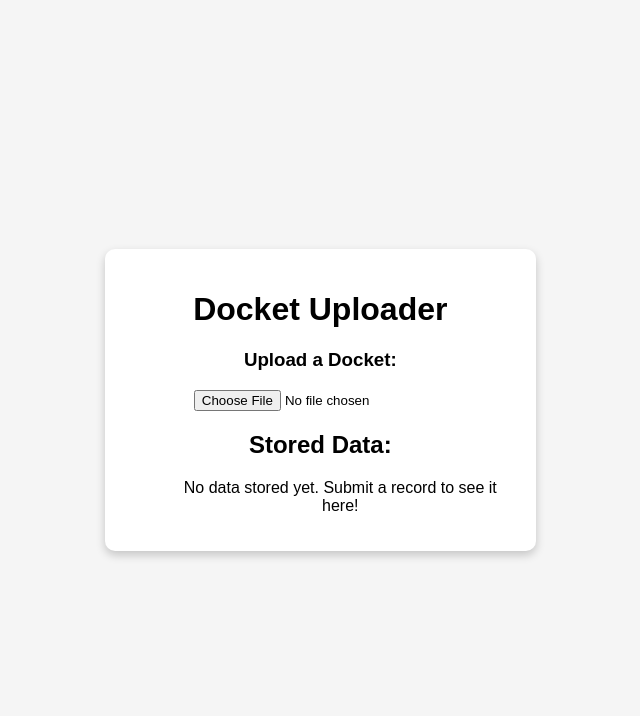
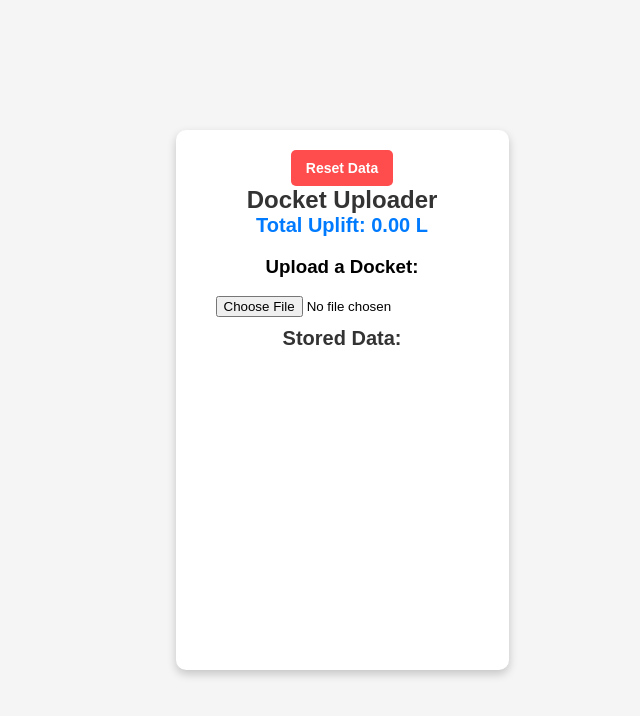
Before and after one commit to joesch21/hydrantextract, a React (Create React App) app: page / in a window 1280 px wide. Shown: the top 716 px of the page, without its empty margins (318-958 px from the left). Built offline with nearby package versions, Linux system fonts and the light colour scheme.

Commit message:
updated form

```diff
--- a/src/App.css
+++ b/src/App.css
@@ -1,3 +1,4 @@
+/* General Body Styling */
 body {
   font-family: Arial, sans-serif;
   margin: 0;
@@ -9,16 +10,20 @@ body {
   background-color: #f5f5f5;
 }
 
+/* Application Container Styling */
 .App {
   text-align: center;
   padding: 20px;
   background: white;
   border-radius: 10px;
   box-shadow: 0 4px 10px rgba(0, 0, 0, 0.2);
-  width: 90%;
-  max-width: 600px;
+  width: 100%;
+  max-width: 700px;
+  position: relative; /* For positioning the Reset button */
+  min-height: 500px; /* Ensure a minimum height for consistent layout */
 }
 
+/* General Button Styling */
 button {
   padding: 10px 20px;
   font-size: 18px;
@@ -33,7 +38,86 @@ button:disabled {
   background-color: #cccccc;
 }
 
+/* Reset Button Styling */
+.reset-button {
+  position: bottom;
+  top: 600px; /* Vertical placement near the top */
+  right: 10px; /* Horizontal placement to the right */
+  background-color: #ff4c4c;
+  color: white;
+  border: none;
+  border-radius: 5px;
+  padding: 10px 15px;
+  cursor: pointer;
+  font-size: 14px;
+  font-weight: bold;
+}
+
+.reset-button:hover {
+  background-color: #ff1c1c;
+}
+
+.reset-button:active {
+  background-color: #e60000;
+}
+
+/* Image Styling */
 img {
   margin-top: 10px;
   max-width: 100%;
+  border-radius: 5px; /* Slight rounding for aesthetic purposes */
 }
+
+/* Styling for Stored Data List */
+ul {
+  list-style-type: none;
+  padding: 0;
+}
+
+li {
+  text-align: left;
+  margin: 20px 0;
+  padding: 10px;
+  background: #f9f9f9;
+  border: 1px solid #ddd;
+  border-radius: 5px;
+}
+
+/* Heading 1 Styling */
+h1 {
+  margin: 0;
+  font-size: 24px;
+  color: #333;
+}
+
+h2 {
+  margin-top: 10px;
+  font-size: 20px;
+  color: #333;
+}
+
+h2:first-of-type {
+  margin-top: 0;
+  font-weight: bold;
+  color: #007bff; /* Blue color for emphasis */
+}
+
+
+.next-docket-button {
+  margin-top: 20px;
+  padding: 10px 20px;
+  font-size: 16px;
+  background-color: #28a745;
+  color: white;
+  border: none;
+  border-radius: 5px;
+  cursor: pointer;
+}
+
+.next-docket-button:hover {
+  background-color: #218838;
+}
+
+.next-docket-button:active {
+  background-color: #1e7e34;
+}
--- a/src/App.js
+++ b/src/App.js
@@ -1,62 +1,94 @@
 import React, { useState, useEffect } from "react";
 import CameraCapture from "./components/cameracapture";
 import TextExtractor from "./components/textextractor";
-import { fetchData } from "./components/dbHelper";
+import { fetchData, initDatabase } from "./components/dbHelper";
+import Dexie from "dexie"; // Import Dexie for reset functionality
 import "./App.css";
 
 const App = () => {
-  const [image, setImage] = useState(null); // State to hold the captured image
-  const [storedData, setStoredData] = useState([]); // State to hold the fetched records from Dexie
+  const [image, setImage] = useState(null);
+  const [storedData, setStoredData] = useState([]);
+  const [totalUplift, setTotalUplift] = useState(0);
 
-  /**
-   * Fetch and load stored data from the database
-   */
+  // Load stored data from Dexie
   const loadStoredData = async () => {
     try {
-      const data = await fetchData(); // Fetch data from Dexie.js
-      console.log("Fetched records:", data);
-      setStoredData(data || []); // Set the state with fetched data or an empty array if none
+      const data = await fetchData(); // Fetch data from the database
+      setStoredData(data || []);
     } catch (error) {
       console.error("Error fetching stored data:", error);
     }
   };
 
-  /**
-   * Initialize by loading stored data when the component mounts
-   */
   useEffect(() => {
+    // Initialize the database and load stored data on component mount
+    initDatabase();
     loadStoredData();
   }, []);
 
+  // Calculate the running total whenever storedData changes
+  useEffect(() => {
+    const calculateTotalUplift = () => {
+      const total = storedData.reduce((sum, record) => {
+        const upliftValue = parseFloat(record.uplift || 0); // Safely parse uplift value
+        return sum + upliftValue;
+      }, 0);
+      setTotalUplift(total);
+    };
+
+    calculateTotalUplift();
+  }, [storedData]);
+
+  // Function to reset all data in the database
+  const handleResetData = async () => {
+    try {
+      await Dexie.delete("RefuelDatabase"); // Delete the entire Dexie database
+      alert("All data has been reset!");
+      setStoredData([]); // Clear the state after reset
+      setTotalUplift(0); // Reset the running total
+    } catch (error) {
+      console.error("Error resetting database:", error);
+    }
+  };
+
+  // Function to clear the current image and allow for new uploads
+  const handleNextDocket = () => {
+    setImage(null); // Clear the current image
+  };
+
   return (
     <div className="App">
+      <button className="reset-button" onClick={handleResetData}>
+        Reset Data
+      </button>
       <h1>Docket Uploader</h1>
 
-      {/* Camera Capture or Text Extraction */}
-      {!image ? (
-        <CameraCapture onCapture={(capturedImage) => setImage(capturedImage)} />
-      ) : (
+      {/* Display the running total of Uplift */}
+      <h2>Total Uplift: {totalUplift.toFixed(2)} L</h2>
+
+      {!image && <CameraCapture onCapture={(image) => setImage(image)} />}
+      {image && (
+        <>
           <TextExtractor
             image={image}
-          onSubmit={loadStoredData} // Refresh stored data after a new record is inserted
+            onSubmit={loadStoredData} // Refresh data after form submission
           />
+          <button className="next-docket-button" onClick={handleNextDocket}>
+            Next Docket
+          </button>
+        </>
       )}
-
-      {/* Display the stored records */}
       <h2>Stored Data:</h2>
+      {/* Display the stored data */}
       <ul>
-        {storedData.length > 0 ? (
-          storedData.map((record) => (
+        {storedData.map((record) => (
           <li key={record.id}>
             <strong>Ticket:</strong> {record.ticket || "N/A"} |{" "}
             <strong>Flight:</strong> {record.flight || "N/A"} |{" "}
             <strong>Destination:</strong> {record.destination || "N/A"} |{" "}
-              <strong>Uplift:</strong> {record.uplift || "N/A"}L
+            <strong>Uplift:</strong> {record.uplift || "N/A"}
           </li>
-          ))
-        ) : (
-          <p>No data stored yet. Submit a record to see it here!</p>
-        )}
+        ))}
       </ul>
     </div>
   );
--- a/src/components/dbHelper.js
+++ b/src/components/dbHelper.js
@@ -53,4 +53,14 @@ export const fetchData = async () => {
   }
 };
 
+// Clear all records from the `refuelData` table
+export const clearData = async () => {
+  try {
+    await db.refuelData.clear(); // Clear all records from the table
+    console.log("All data cleared successfully from the database.");
+  } catch (error) {
+    console.error("Error clearing data:", error);
+  }
+};
+
 export default db;
--- a/src/components/textextractor.js
+++ b/src/components/textextractor.js
@@ -19,6 +19,7 @@ const TextExtractor = ({ image, onSubmit }) => {
     ticket: "",
   });
 
+  // Function to extract text from the image using Tesseract
   const extractText = async () => {
     if (!image) return;
     setProcessing(true);
@@ -31,6 +32,7 @@ const TextExtractor = ({ image, onSubmit }) => {
 
       setText(text);
 
+      // Parse the extracted text into structured data
       const parsedData = parseTextToFormData(text);
       setFormData(parsedData);
     } catch (error) {
@@ -41,6 +43,7 @@ const TextExtractor = ({ image, onSubmit }) => {
     }
   };
 
+  // Parse extracted text into structured form data
   const parseTextToFormData = (extractedText) => {
     const lines = extractedText.split("\n");
 
@@ -50,7 +53,7 @@ const TextExtractor = ({ image, onSubmit }) => {
       time: extractField(lines, /Time Finish[:\s]+([\d:]+ [APMapm]+)/i),
       bay: extractField(lines, /Stand[:\s]+(.+)/i),
       registration: extractField(lines, /Reg. No[:\s]+(.+)/i),
-      uplift: extractUplift(lines),
+      uplift: extractUplift(lines), // Extract uplift with proper parsing
       dp: "",
       flow: "",
       hose: "",
@@ -59,16 +62,18 @@ const TextExtractor = ({ image, onSubmit }) => {
     };
   };
 
+  // Extract the uplift value and convert it to a number
   const extractUplift = (lines) => {
     for (const line of lines) {
       const match = line.match(/Total Uplift[:\s]+([\d,]+)\s*L/i);
       if (match) {
-        return match[1].trim();
+        return match[1].replace(/,/g, ""); // Remove commas for numerical parsing
       }
     }
-    return "";
+    return "0"; // Default to 0 if not found
   };
 
+  // Generic field extraction utility
   const extractField = (lines, regex) => {
     for (const line of lines) {
       const match = line.match(regex);
@@ -77,18 +82,20 @@ const TextExtractor = ({ image, onSubmit }) => {
     return "";
   };
 
+  // Handle changes to form fields
   const handleFormChange = (e) => {
     const { name, value } = e.target;
     setFormData((prevData) => ({ ...prevData, [name]: value }));
   };
 
+  // Handle form submission
   const handleFormSubmit = async (e) => {
     e.preventDefault();
     console.log("Form Data Submitted:", formData);
 
     try {
       await insertData(formData); // Insert data into Dexie
-      onSubmit(); // Refresh the data list in the parent component
+      onSubmit(); // Refresh data in the parent component
       alert("Data submitted successfully!");
     } catch (error) {
       console.error("Error submitting form data:", error);
```
Lines whose indentation alone changed are shown as unchanged.
